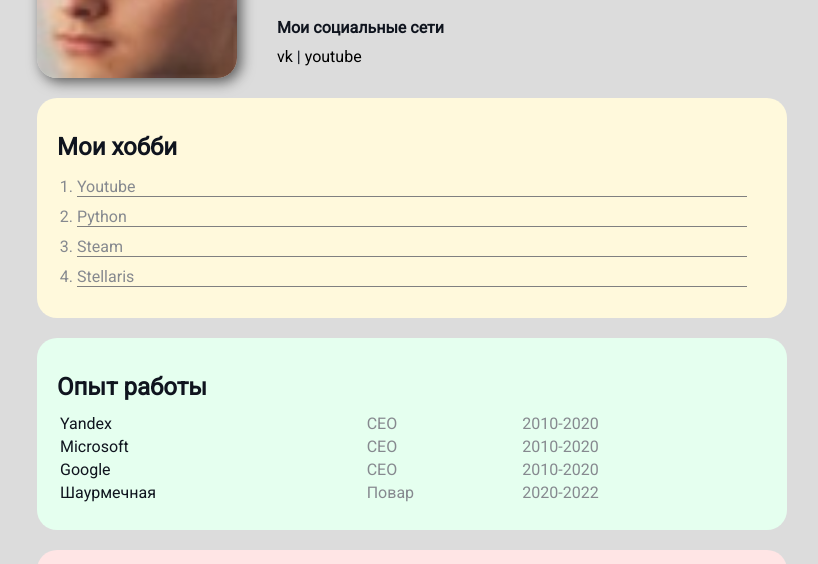
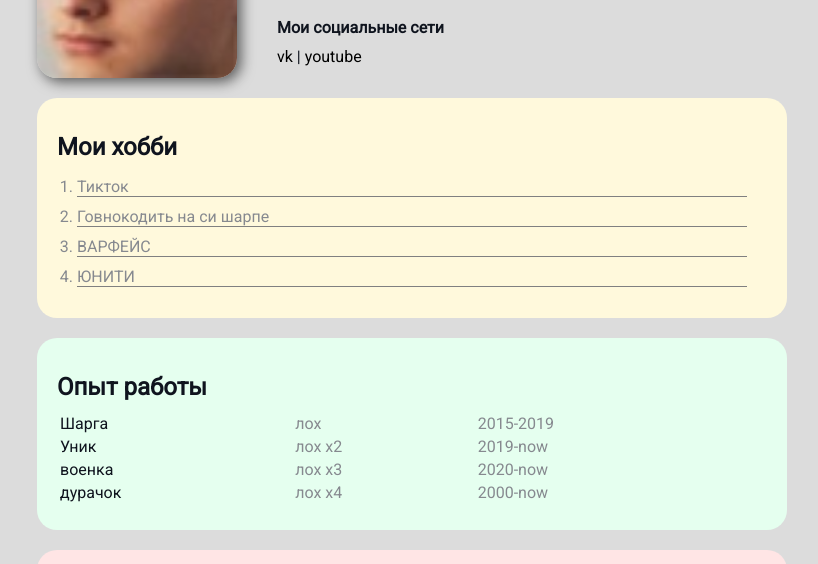
Before and after one commit to AndreyCrimea/test2, a plain HTML site: page index.html in a window 1280 px wide. Shown: the part 160-724 px from the top of the page, without its empty margins (228-1046 px from the left). Drawn offline with Linux system fonts and the light colour scheme.

Commit message:
отредачик как тру руслан

```diff
--- a/index.html
+++ b/index.html
@@ -19,7 +19,7 @@
 
           <h4>Мои социальные сети</h4>
 
-          <a href="https://vk.com/jugger_simf" target="_blank">vk</a>
+          <a href="https://vk.com/yan.aiexeev" target="_blank">vk</a>
           |
           <a href="https://youtube.com" target="_blank">youtube</a>
         </div>
@@ -28,10 +28,10 @@
       <div class="card bg-yellow">
         <h2>Мои хобби</h2>
         <ol class="list">
-          <li>Youtube</li>
-          <li>Python</li>
-          <li>Steam</li>
-          <li>Stellaris</li>
+          <li>Тикток</li>
+          <li>Говнокодить на си шарпе</li>
+          <li>ВАРФЕЙС</li>
+          <li>ЮНИТИ</li>
         </ol>
       </div>
 
@@ -39,24 +39,24 @@
         <h2>Опыт работы</h2>
         <table class="table-main">
           <tr>
-            <td>Yandex</td>
-            <td>CEO</td>
-            <td>2010-2020</td>
+            <td>Шарга</td>
+            <td>лох</td>
+            <td>2015-2019</td>
           </tr>
           <tr>
-            <td>Microsoft</td>
-            <td>CEO</td>
-            <td>2010-2020</td>
+            <td>Уник</td>
+            <td>лох х2</td>
+            <td>2019-now</td>
           </tr>
           <tr>
-            <td>Google</td>
-            <td>CEO</td>
-            <td>2010-2020</td>
+            <td>военка</td>
+            <td>лох х3</td>
+            <td>2020-now</td>
           </tr>
           <tr>
-            <td>Шаурмечная</td>
-            <td>Повар</td>
-            <td>2020-2022</td>
+            <td>дурачок</td>
+            <td>лох х4</td>
+            <td>2000-now</td>
           </tr>
         </table>
       </div>
@@ -65,10 +65,10 @@
         <h2>Youtube курсы</h2>
         <ul class="link-list">
           <li>
-            <a href="123123">123123</a>
+            <a href="123123">САКУТИН ЛОХ</a>
           </li>
           <li>
-            <a href="456456">456456</a>
+            <a href="456456">СИ ШАПР ГОВНИЩЕ УЧИТЕ ВЕБ</a>
           </li>
         </ul>
       </div>
```
